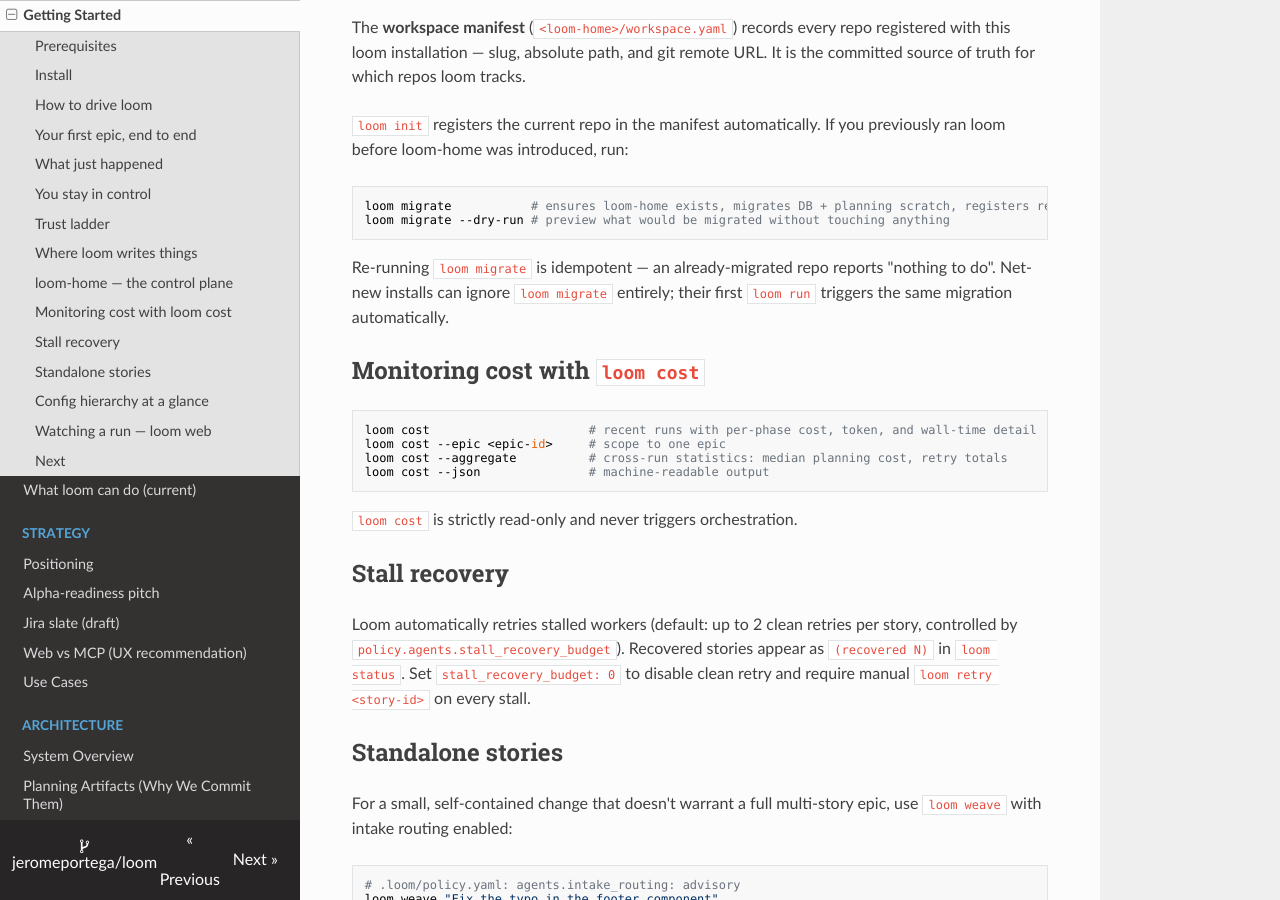
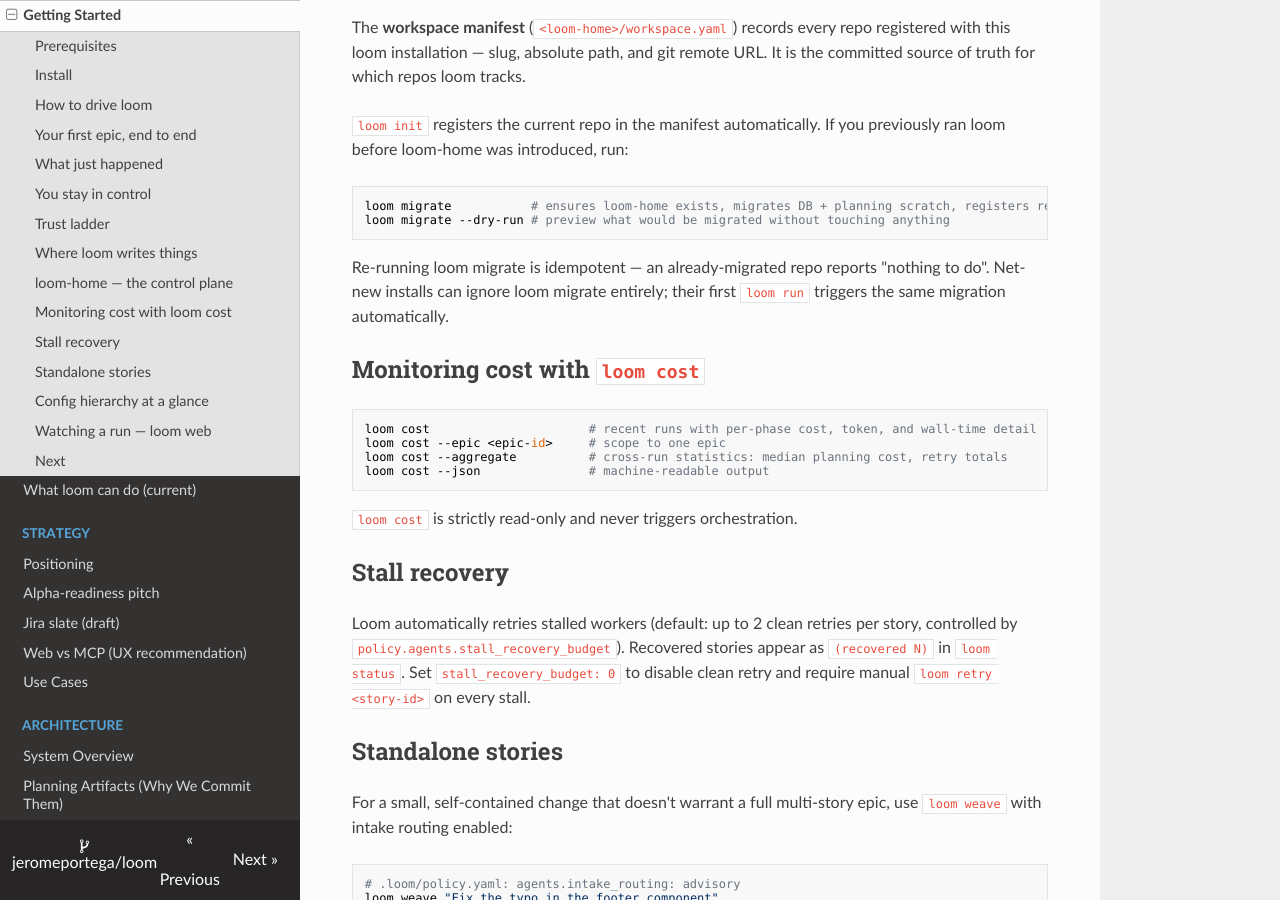
Before and after one commit to jeromeportega/loom, an MkDocs documentation site: the page built from docs/getting-started/index.md, in a window 1280 px wide and 900 px high, scrolled down 3558 px. Built offline with MkDocs 1.6.1, drawn with Linux system fonts in a browser that asks for light colours; nearby versions of some CDN libraries.

````diff
--- a/docs/getting-started/index.md
+++ b/docs/getting-started/index.md
@@ -152,8 +152,8 @@ loom migrate           # ensures loom-home exists, migrates DB + planning scratc
 loom migrate --dry-run # preview what would be migrated without touching anything
 ```
 
-Re-running `loom migrate` is idempotent — an already-migrated repo reports
-"nothing to do". Net-new installs can ignore `loom migrate` entirely; their
+Re-running loom migrate is idempotent — an already-migrated repo reports
+"nothing to do". Net-new installs can ignore loom migrate entirely; their
 first `loom run` triggers the same migration automatically.
 
 ## Monitoring cost with `loom cost`
````
Also changed, not shown: docs/architecture/cli-command-descriptions.md (+1 -1 lines).
